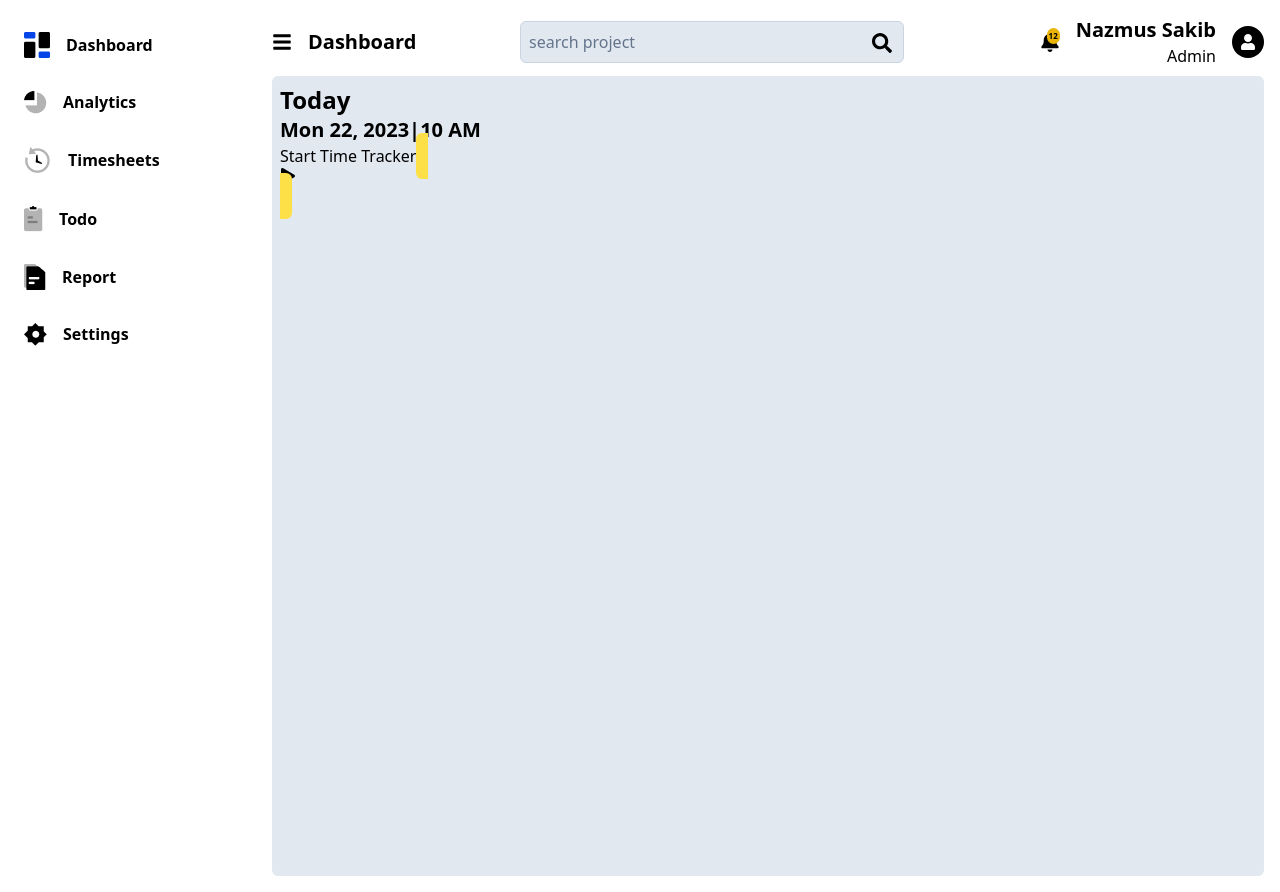
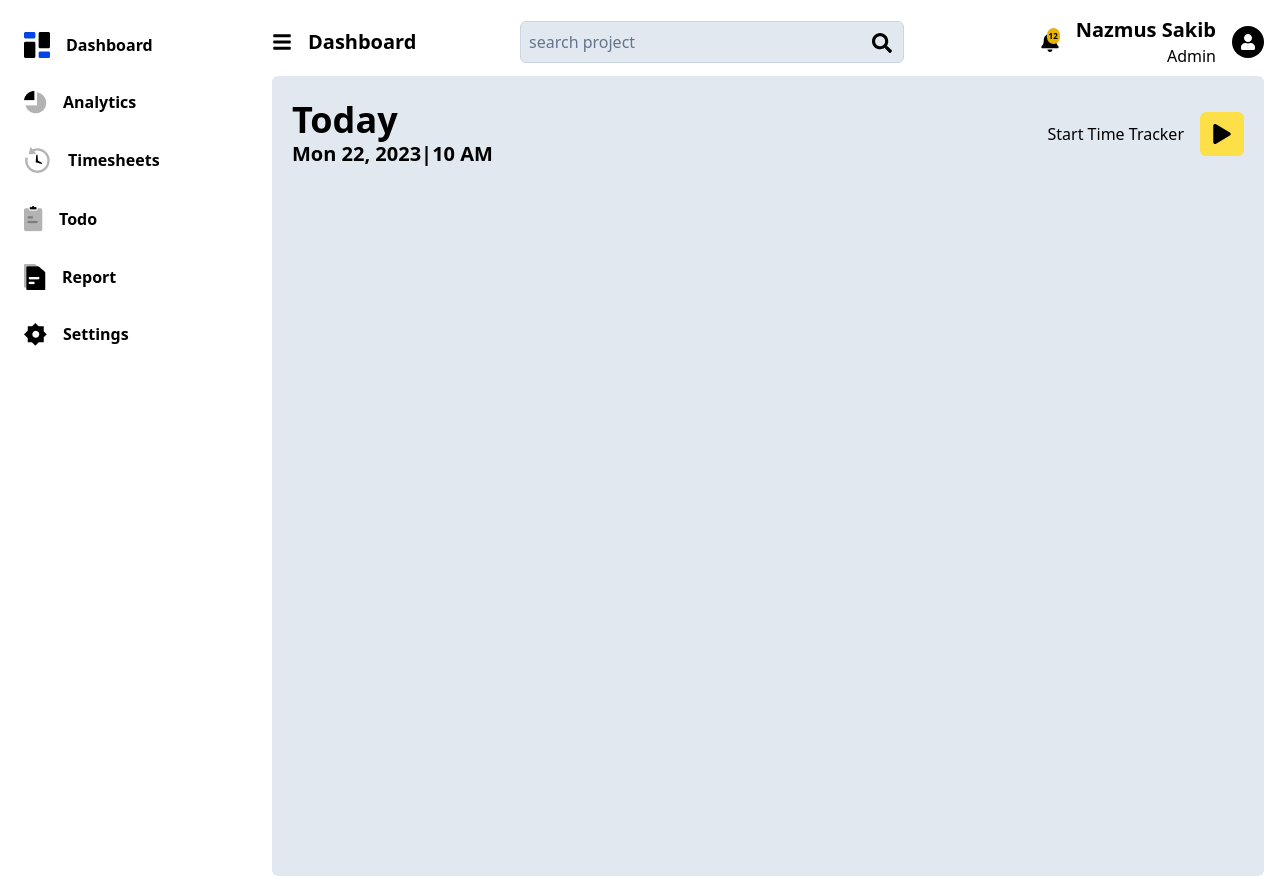
Before and after one commit to NS-Sheam/time-tracking-web-app, a React (Vite) app: page / in a window 1280 px wide. Built offline with nearby package versions, Linux system fonts and the light colour scheme.

Commit message:
some modification

```diff
--- a/src/layout/MainLayout.jsx
+++ b/src/layout/MainLayout.jsx
@@ -71,7 +71,7 @@ const MainLayout = () => {
             </div>
             <div className={`ms-64 min-h-screen p-4`}>
                 <TopHeader />
-                <div className="bg-slate-200 rounded-md p-2 min-h-screen mt-2">
+                <div className="bg-slate-200 rounded-md py-2 px-5 min-h-screen mt-2">
                     <Outlet />
                 </div>
             </div>
--- a/src/pages/Dashboard/Dashboard.jsx
+++ b/src/pages/Dashboard/Dashboard.jsx
@@ -8,14 +8,14 @@ const Dashboard = () => {
 
     return (
         <div className="">
-            <div>
-                <div className="font-bold">
-                    <h3 className="text-2xl">Today</h3>
+            <div className="flex items-center justify-between">
+                <div className="font-bold py-4">
+                    <h3 className="text-4xl">Today</h3>
                     <p className="text-xl">Mon 22, 2023|10 AM</p>
                 </div>
-                <div>
-                    <span>Start Time Tracker</span>
-                    <span className="p-3 rounded-md bg-yellow-300 text-black"><FaPlay className="" /></span>
+                <div className="flex items-center justify-center gap-4">
+                    <p>Start Time Tracker</p>
+                    <p className="p-3 rounded-md bg-yellow-300 text-black text-xl"><FaPlay className="" /></p>
                 </div>
             </div>
         </div>
```
